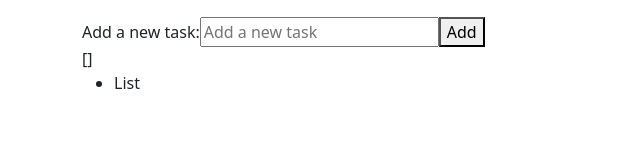
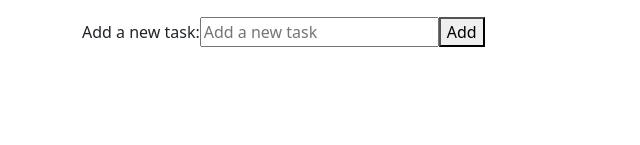
Before and after one commit to Rorins/technical-test, a Vue app in the folder fullstack-todo-app/: page /to-do in a window 1280 px wide. Shown: the part 152-297 px from the top of the page, without its empty margins (0-640 px from the left). Built offline with nearby package versions, Linux system fonts and the light colour scheme.

Commit message:
data being added

```diff
--- a/fullstack-todo-app/src/components/List.vue
+++ b/fullstack-todo-app/src/components/List.vue
@@ -1,13 +1,19 @@
 <script setup>
+import { defineProps } from 'vue';
+
+defineProps({
+  tasks: String,
+})
 </script>
 
 <template>
     <ul>
-      <li>
-        List
+      <li v-for="(task, index) in tasks" :key="index">
+        {{ task.text }}
       </li>
     </ul>
   </template>
 
   <style lang="scss">
+
   </style>
--- a/fullstack-todo-app/src/views/ToDo.vue
+++ b/fullstack-todo-app/src/views/ToDo.vue
@@ -18,7 +18,6 @@ function addTask(task) {
       alt="run"  />
   </div>
 <Submit @addTask="addTask" />
-<div>{{ tasks }}</div>
-<List />
+<List :tasks="tasks"/>
 </section>
 </template>
```
